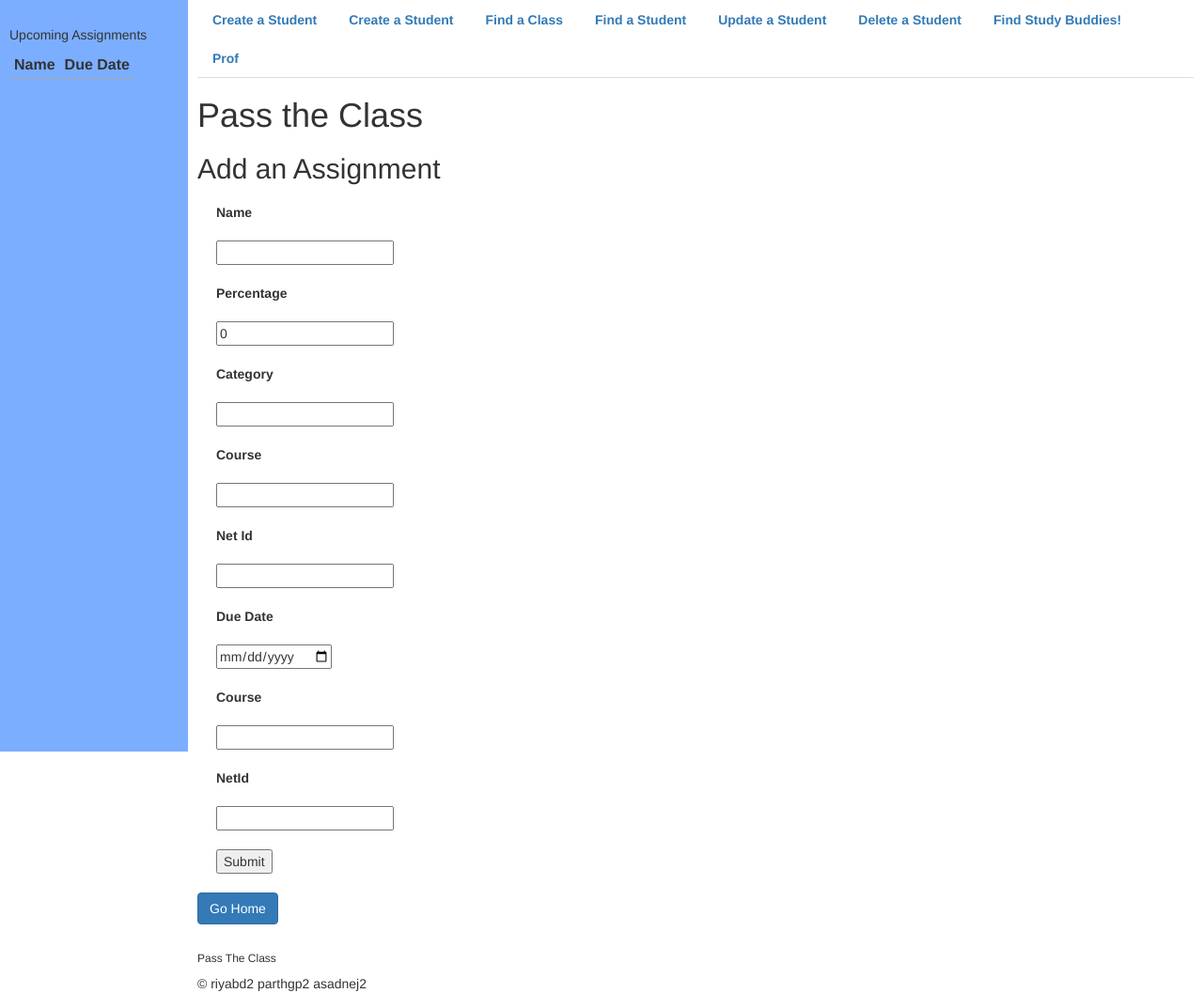
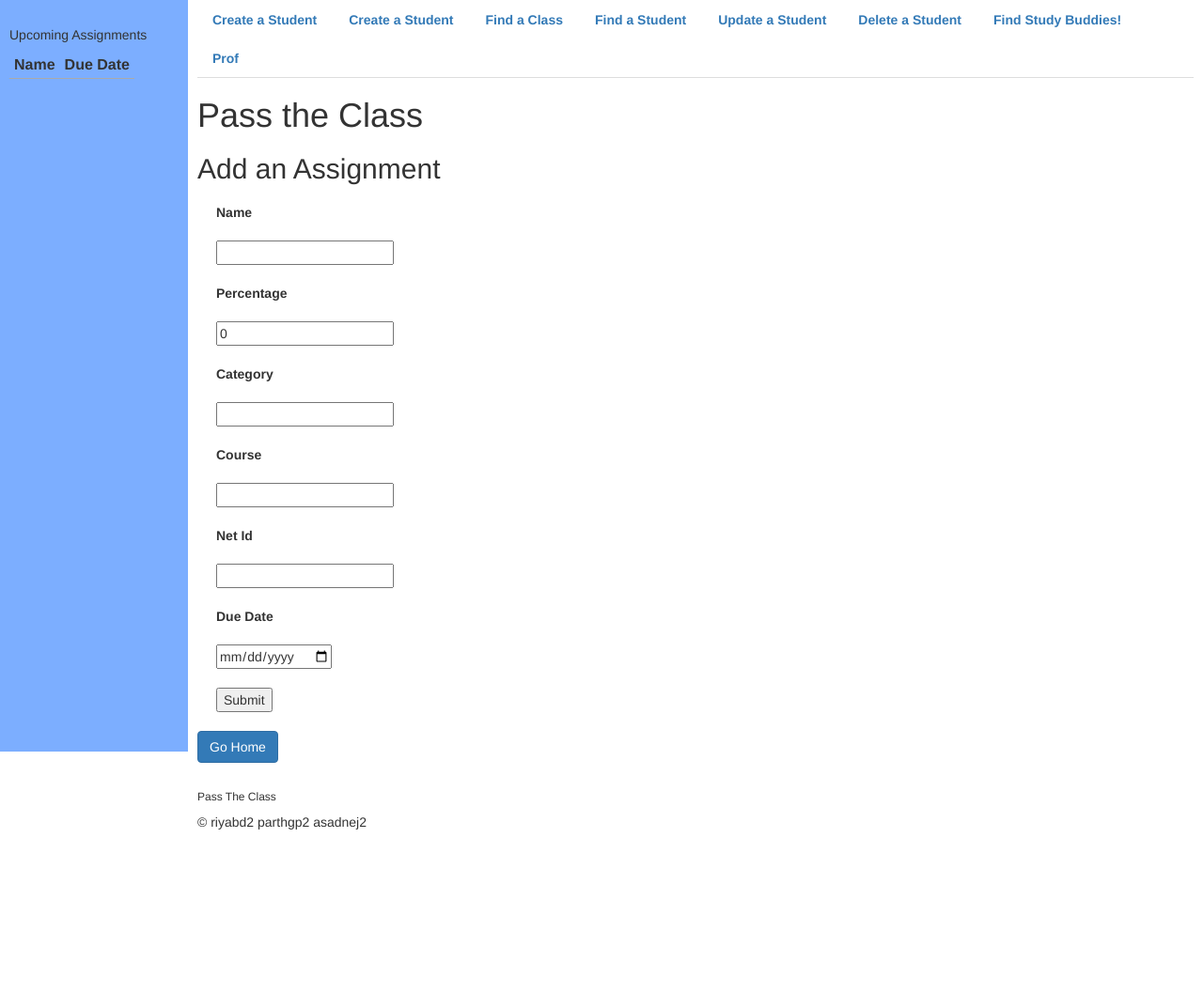
Before and after one commit to FozziWig1998/pass_the_class_local, a PHP site: page /create_assignments.php in a window 1280 px wide. Shown: the whole page at 94% size. After the commit the page ends 883 px from the top, so only its background shows below. Run offline with PHP 8.4, Linux system fonts and the light colour scheme; data that the repository does not hold is empty; some libraries are stand-ins or nearby versions.

Commit message:
hope this works again

```diff
--- a/passTheClass/public/create_assignments.php
+++ b/passTheClass/public/create_assignments.php
@@ -66,10 +66,6 @@ if (isset($_POST['submit'])) {
     <input type="text" name="netId" id="netId">
     <label for="DueDate">Due Date</label>
     <input type="date" name="due_date" id="due_date">
-    <label for="Course">Course</label>
-    <input type="text" name="course_name" id="course_name">
-    <label for="NetId">NetId</label>
-    <input type="text" name="netId" id="netId">
     <input type="submit" name="submit" value="Submit">
   </form>
 
--- a/passTheClass/public/update_category.php
+++ b/passTheClass/public/update_category.php
@@ -6,9 +6,7 @@ if (isset($_GET['course_name'])) {
     try {
         $connection = new PDO($dsn, $username, $password, $options);
         $course_name = $_GET['course_name'];
-        $sql = "SELECT * FROM Category WHERE name IN (
-          SELECT category_name FROM Course_Category WHERE course_name = :course_name
-        )";
+        $sql = "SELECT * FROM Category WHERE course_name = :course_name";
 
         $statement = $connection->prepare($sql);
         $statement->bindValue(':course_name', $course_name);
```
Also changed, not shown: passTheClass/public/delete_category.php (+17 -8 lines).
